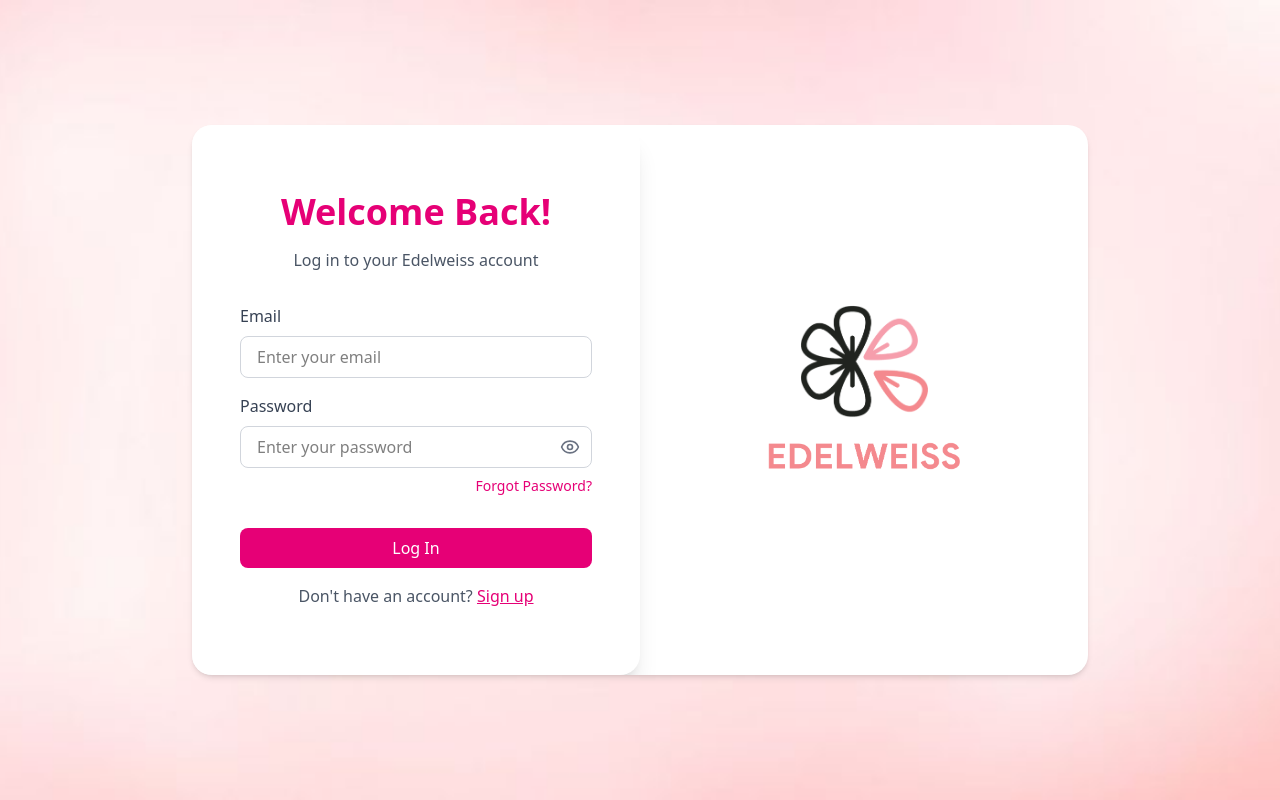
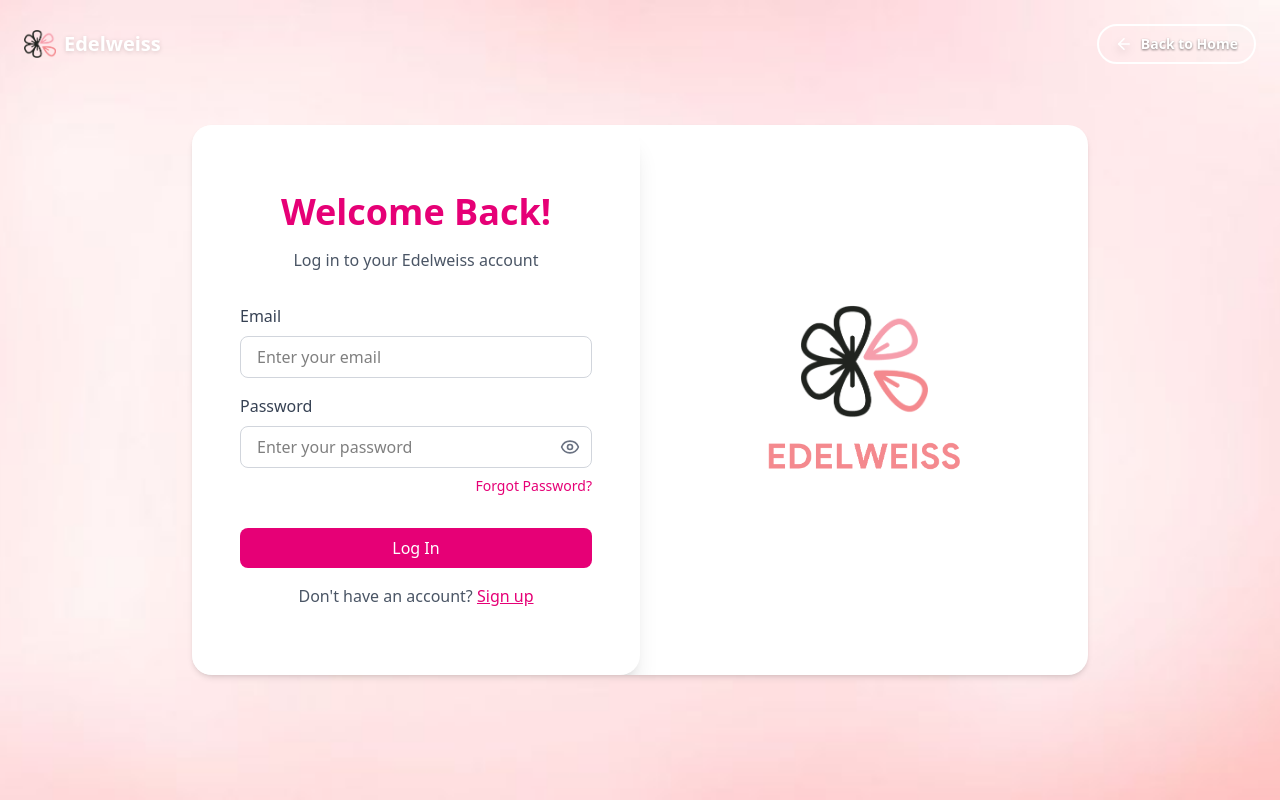
Before and after one commit to Sambilaycord/Edelweiss-Web, a React (Vite) app: page /login in a window 1280 px wide. Built offline with nearby package versions, Linux system fonts and the light colour scheme.

Commit message:
added header to go back to homepage

```diff
--- a/src/components/login/LoginPage.tsx
+++ b/src/components/login/LoginPage.tsx
@@ -10,6 +10,7 @@ import logo from '../../assets/logo.png';
 import text_logo from '../../assets/edelweiss.png';
 import mail_receive from '../../assets/mail_receive.png';
 import bg from '../../assets/pink_bg.jpg';
+import { ArrowLeft } from 'lucide-react';
 
 const LoginPage: React.FC = () => {
   const navigate = useNavigate();
@@ -156,6 +157,26 @@ const LoginPage: React.FC = () => {
         </div>
       )}
 
+      <div className="absolute top-0 left-0 w-full p-6 flex justify-between items-center z-50">
+        <div
+          className="flex items-center gap-2 cursor-pointer group"
+          onClick={() => navigate('/')}
+        >
+          <img src={logo} alt="Edelweiss" className="w-8 h-8 object-contain group-hover:scale-110 transition-transform" />
+          <span className="text-white font-bold text-xl drop-shadow-sm">Edelweiss</span>
+        </div>
+
+        <button
+          onClick={() => navigate('/')}
+          className="text-white hover:text-white-100 text-sm font-bold flex items-center gap-2 border-2 border-white rounded-full transition-all px-4 py-2 cursor-pointer"
+        >
+          <ArrowLeft size={18} className="drop-shadow-lg" />
+          <span className="drop-shadow-[0_1px_1px_rgba(0,0,0,0.5)]">
+            Back to Home
+          </span>
+        </button>
+      </div>
+
       {/* --- Main Sliding Card --- */}
       <div className="relative w-full bg-white max-w-4xl rounded-[20px] shadow-md overflow-hidden min-h-[550px] flex">
 
```
